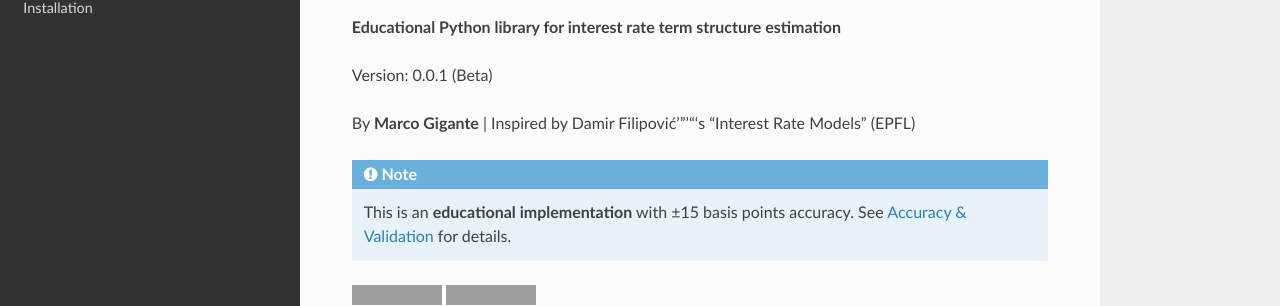
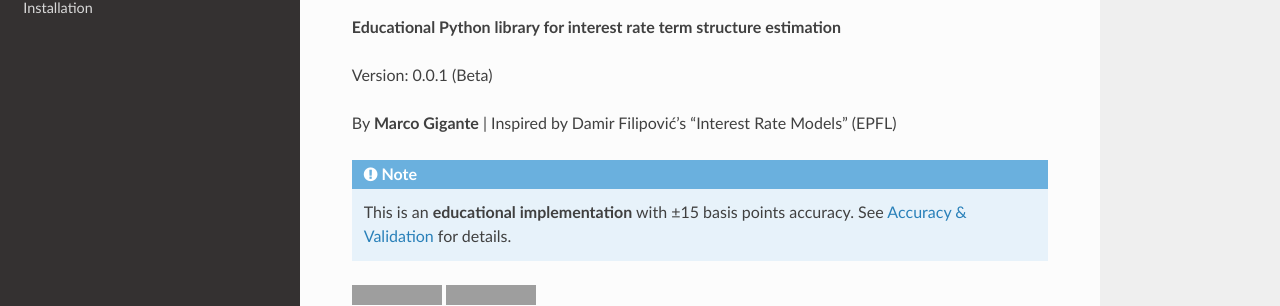
Before and after one commit to MarcoGigante/pytermstructure, a Sphinx documentation site: the page built from docs/source/index.rst, in a window 1280 px wide and 900 px high, cut to the strip 144-450 px from the top of the window. Built offline with Sphinx 7.4.7 and the Read the Docs theme 3.1.0, drawn with Linux system fonts in a browser that asks for light colours; pages that are not in the unit, such as notebooks, are missing from menus; grey boxes are pictures that could not be loaded.

```diff
--- a/docs/source/index.rst
+++ b/docs/source/index.rst
@@ -5,7 +5,7 @@ PyTermStructure Documentation
 
 Version: 0.0.1 (Beta)
 
-By **Marco Gigante** | Inspired by Damir Filipović'"'"'s "Interest Rate Models" (EPFL)
+By **Marco Gigante** | Inspired by Damir Filipović's "Interest Rate Models" (EPFL)
 
 .. note::
    This is an **educational implementation** with ±15 basis points accuracy.
```
